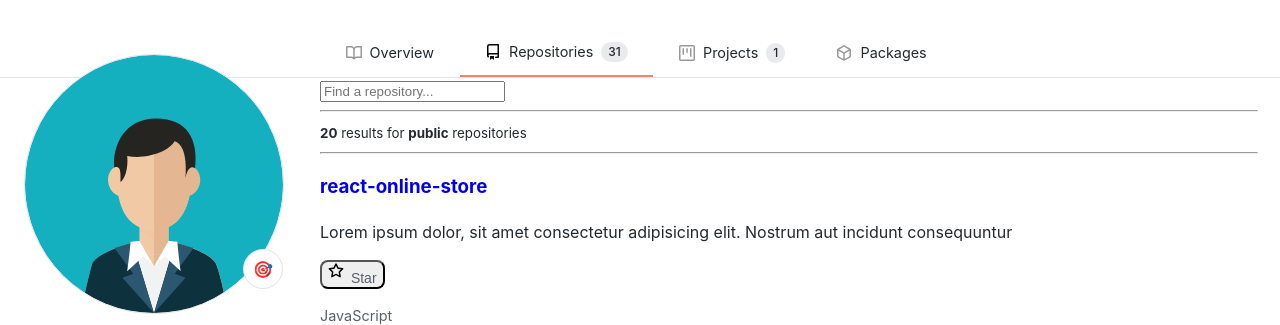
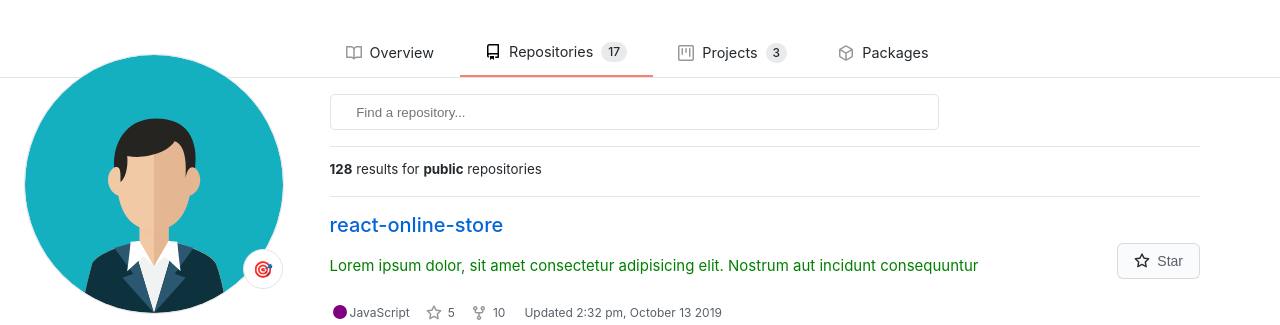
Before and after one commit to Goke-Adekanye/github-profilepage-clone, a plain HTML site: page index.html in a window 1280 px wide. Shown: the part 61-386 px from the top of the page. Drawn offline with nearby package versions, Linux system fonts and the light colour scheme.

Commit message:
add features

```diff
--- a/index.html
+++ b/index.html
@@ -66,12 +66,12 @@
                 <li class="active">
                     <img class="octicon octicon-repo UnderlineNav-octicon hide-sm svg" src="./icons/repository-icon.svg" alt="image" />
                     Repositories
-                    <span class="badge">31</span>
+                    <span class="badge">17</span>
                   </li>
                   <li>
                     <img class="octicon octicon-repo UnderlineNav-octicon hide-sm svg" src="./icons/project-icon.svg" alt="image" />
                     Projects
-                    <span class="badge">1</span>
+                    <span class="badge">3</span>
                   </li>
                   <li>
                     <img class="octicon octicon-repo UnderlineNav-octicon hide-sm svg" src="./icons/package-icon.svg" alt="image" />
@@ -112,12 +112,12 @@
                         <li class="active">
                             <img class="octicon octicon-repo UnderlineNav-octicon hide-sm svg" src="./icons/repository-icon.svg" alt="image" />
                             Repositories
-                            <span class="badge">31</span>
+                            <span class="badge">17</span>
                           </li>
                           <li>
                             <img class="octicon octicon-repo UnderlineNav-octicon hide-sm svg" src="./icons/project-icon.svg" alt="image" />
                             Projects
-                            <span class="badge">1</span>
+                            <span class="badge">3</span>
                           </li>
                           <li>
                             <img class="octicon octicon-repo UnderlineNav-octicon hide-sm svg" src="./icons/package-icon.svg" alt="image" />
@@ -130,7 +130,7 @@
                   <input type="text" placeholder="Find a repository..." />
                   <hr />
                   <div>
-                    <small> <b>20</b> results for <b>public</b> repositories </small>
+                    <small> <b>128</b> results for <b>public</b> repositories </small>
                   </div>
                   <hr />
                 </div>
--- a/script.js
+++ b/script.js
@@ -262,10 +262,10 @@ repositories.map((file) => {
 
   let markUp = "";
   markUp += `
-  <div className="repo-container">
-  <div className="repo__title-container">
+  <div class="repo-container">
+  <div class="repo-title">
       <a href=${file.url}>
-              <h3>${file.name}</h3>
+              ${file.name}
             </a>
       ${file.description ? `<p>${file.description}</p>` : ""}
 
@@ -278,7 +278,7 @@ repositories.map((file) => {
   <ul class="repo-details">
 
         <li class="repo-details__language-tags">
-            <span class="repo-details__language-color yellow"></span>
+            <span class="language-color"></span>
             <span class="repo-details__language">
               ${file.primaryLanguage.name}
             </span>
--- a/styles/index.css
+++ b/styles/index.css
@@ -449,3 +449,118 @@ nav {
   }
 }
 /* END OF SUB-NAV */
+
+/* REPOSITORY CONTAINER */
+.repositories-container {
+  width: 75%;
+  height: 100%;
+  padding-left: 0.6rem;
+  padding-right: 5rem;
+}
+.repositories-container input {
+  margin-top: 1rem;
+  width: 70%;
+  padding: .6rem 1.6rem;
+  outline: none;
+  border: 1px solid #e1e4e8;
+  border-radius: 5px;
+}
+
+hr {
+  width: 100%;
+  left: 0;
+  border: 0;
+  height: 0;
+  border-top: 1px solid rgba(0, 0, 0, 0.1);
+  border-bottom: 1px solid rgba(255, 255, 255, 0.3);
+  margin-top: 1rem;
+}
+
+.repo-container {
+  padding: .2rem 0;
+}
+
+.repo-title {
+  position: relative;
+}
+.repo-title p {
+  width: 75%;
+  font-size: 15px;
+  color: green;
+}
+.repo-title a {
+  display: inline;
+  font-size: 20px;
+  font-weight: 500;
+  color: #0366d6;
+  cursor: pointer;
+  transition: all 0.3s ease;
+}
+.repo-title a:hover {
+  text-decoration: underline;
+}
+.repo-title button {
+  position: absolute;
+  display: flex;
+  vertical-align: middle;
+  align-items: center;
+  right: 0;
+  top: 50%;
+  padding: 5px 16px;
+  cursor: pointer;
+  user-select: none;
+  border: 1px solid;
+  border-color: #1b1f2326;
+  border-radius: 6px;
+  color: #24292e;
+  background: #fafbfc;
+  outline: none;
+  line-height: 20px;
+}
+.repo-title button img {
+  opacity: 0.8;
+  margin-right: 4px;
+  margin-top: 4px;
+}
+
+.repo-details {
+  display: flex;
+  margin-top: 1.5rem;
+  margin-left: 0;
+}
+.repo-details li {
+  display: flex;
+  align-items: center;
+  margin-right: 16px;
+  margin-left: 0;
+  font-size: 12px;
+}
+.repo-details li span {
+  margin-left: 3px;
+}
+.repo-details img {
+  opacity: 0.4;
+  margin-top: 4px;
+}
+
+.repo-details .language-color {
+  position: relative;
+  width: 14px;
+  height: 14px;
+  border-radius: 50%;
+  margin-top: -3px;
+  background-color: purple;
+}
+
+@media screen and (max-width: 952px) {
+  .repositories-container {
+    width: 100%;
+    padding-left: 1rem;
+    padding-right: 1rem;
+  }
+
+  .repositories-container input {
+    width: 100%;
+  }
+}
+/* END OF REPOSITORY CONTAINER */
```
